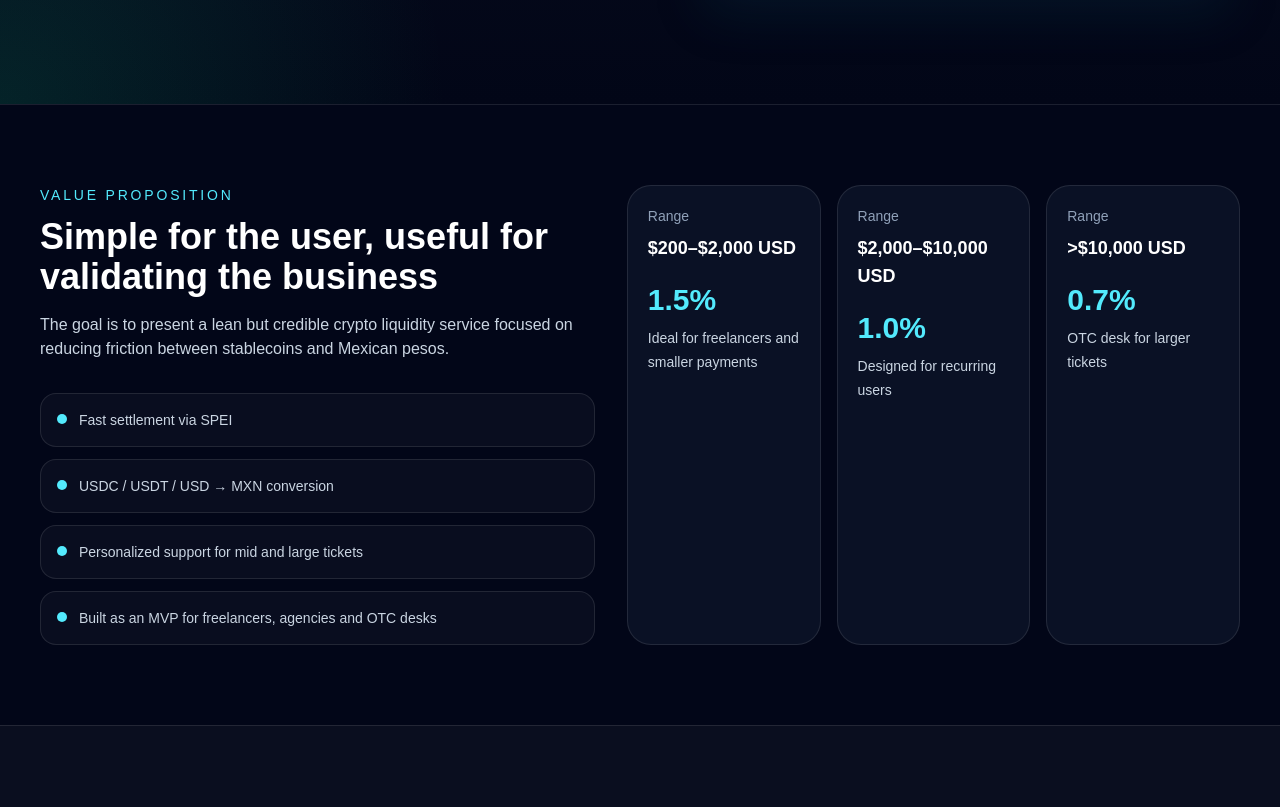
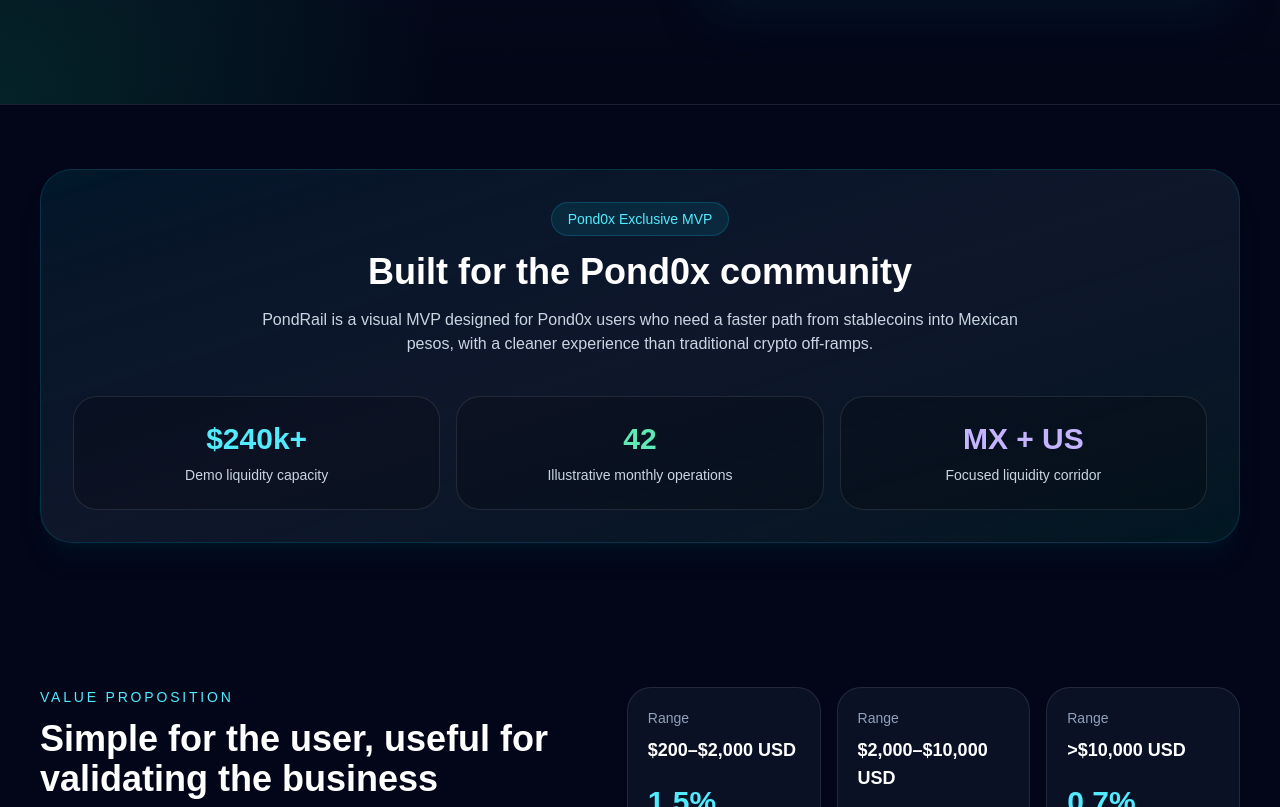
Before and after one commit to gdiazgranados/crypto-liquidity-mvp, a Next.js app: page / in a window 1280 px wide. Shown: the part 852-1659 px from the top of the page. Built offline with nearby package versions, Linux system fonts and the light colour scheme; no server answers.

Commit message:
added Pond0x exclusive section and stats

```diff
--- a/app/page.tsx
+++ b/app/page.tsx
@@ -45,12 +45,21 @@
       badge: "MVP · Liquidity Rail for Pond0x",
       heroTitle: "Convert USDC / USDT / USD into MXN in minutes",
       heroSubtitle:
-        "A visual MVP for a crypto liquidity desk built for the Pond0x community, designed to move stablecoins into Mexican pesos via SPEI.",
-      primaryCta: "Request Quote",
+        "A crypto liquidity MVP built for the Pond0x community, designed to move stablecoins into Mexican pesos via SPEI.",
+      primaryCta: "Get Pond0x Quote",
       secondaryCta: "View Calculator",
       stat1: "Settlement target",
       stat2: "Estimated fees",
       stat3: "Bank rail",
+
+      exclusiveBadge: "Pond0x Exclusive MVP",
+      exclusiveTitle: "Built for the Pond0x community",
+      exclusiveText:
+        "PondRail is a visual MVP designed for Pond0x users who need a faster path from stablecoins into Mexican pesos, with a cleaner experience than traditional crypto off-ramps.",
+      exclusiveStat1: "Demo liquidity capacity",
+      exclusiveStat2: "Illustrative monthly operations",
+      exclusiveStat3: "Focused liquidity corridor",
+
       calcTitle: "Conversion Calculator",
       calcStatusLoading: "Loading live FX",
       calcStatusReady: "Live exchange rate",
@@ -62,6 +71,7 @@
       telegramBtn: "Request Quote on Telegram",
       calcDisclaimer:
         "Final quote depends on volume, network used, timing and settlement conditions. This MVP shows an estimated visual simulation.",
+
       valueEyebrow: "Value Proposition",
       valueTitle: "Simple for the user, useful for validating the business",
       valueText:
@@ -72,6 +82,7 @@
         "Personalized support for mid and large tickets",
         "Built as an MVP for freelancers, agencies and OTC desks",
       ],
+
       tiers: [
         {
           title: "$200–$2,000 USD",
@@ -89,6 +100,7 @@
           note: "OTC desk for larger tickets",
         },
       ],
+
       howEyebrow: "How it works",
       howTitle: "Three steps from crypto to MXN",
       howText:
@@ -110,6 +122,7 @@
           text: "The beneficiary receives Mexican pesos quickly and clearly.",
         },
       ],
+
       useCasesEyebrow: "Use Cases",
       useCasesTitle: "Who would use PondRail",
       useCases: [
@@ -118,6 +131,7 @@
         "Traders and OTC desks looking for liquidity in Mexico",
         "Recurring operations where time and spread matter",
       ],
+
       mvpEyebrow: "MVP Goal",
       mvpTitle: "Validate demand with a credible Web3-looking product",
       mvpCards: [
@@ -126,6 +140,7 @@
         { value: "< 20 min", label: "Settlement target per operation" },
         { value: "Lean OTC", label: "Small, simple and profitable operation" },
       ],
+
       contactEyebrow: "Contact",
       contactTitle: "Request a quote to convert USDC into MXN",
       contactText:
@@ -135,16 +150,26 @@
       footer:
         "Concept demo for a crypto → MXN liquidity service. Not a public offer or final financial product.",
     },
+
     ES: {
       badge: "MVP · Rail de Liquidez para Pond0x",
       heroTitle: "Convierte USDC / USDT / USD a MXN en minutos",
       heroSubtitle:
-        "Un MVP visual de una mesa de liquidez crypto pensada para la comunidad Pond0x, diseñada para mover stablecoins a pesos mexicanos vía SPEI.",
-      primaryCta: "Solicitar Cotización",
+        "Un MVP de liquidez crypto para la comunidad Pond0x, diseñado para mover stablecoins a pesos mexicanos vía SPEI.",
+      primaryCta: "Solicitar Cotización Pond0x",
       secondaryCta: "Ver Calculadora",
       stat1: "Meta de liquidación",
       stat2: "Comisiones estimadas",
       stat3: "Rail bancario",
+
+      exclusiveBadge: "MVP Exclusivo Pond0x",
+      exclusiveTitle: "Construido para la comunidad Pond0x",
+      exclusiveText:
+        "PondRail es un MVP visual diseñado para usuarios de Pond0x que necesitan una vía más rápida para convertir stablecoins a pesos mexicanos, con una experiencia más limpia que los off-ramps tradicionales.",
+      exclusiveStat1: "Capacidad demo de liquidez",
+      exclusiveStat2: "Operaciones mensuales ilustrativas",
+      exclusiveStat3: "Corredor de liquidez enfocado",
+
       calcTitle: "Calculadora de Conversión",
       calcStatusLoading: "Cargando FX en vivo",
       calcStatusReady: "Tipo de cambio en vivo",
@@ -156,6 +181,7 @@
       telegramBtn: "Solicitar cotización en Telegram",
       calcDisclaimer:
         "La cotización final depende del volumen, la red usada, el momento y las condiciones de liquidación. Este MVP muestra una simulación visual estimada.",
+
       valueEyebrow: "Propuesta de Valor",
       valueTitle: "Simple para el usuario, útil para validar el negocio",
       valueText:
@@ -166,6 +192,7 @@
         "Atención personalizada para tickets medianos y grandes",
         "Diseñado como MVP para freelancers, agencias y mesas OTC",
       ],
+
       tiers: [
         {
           title: "$200–$2,000 USD",
@@ -183,6 +210,7 @@
           note: "Mesa OTC para tickets grandes",
         },
       ],
+
       howEyebrow: "Cómo funciona",
       howTitle: "Tres pasos de crypto a MXN",
       howText:
@@ -204,6 +232,7 @@
           text: "El beneficiario recibe pesos mexicanos de forma rápida y clara.",
         },
       ],
+
       useCasesEyebrow: "Casos de Uso",
       useCasesTitle: "Quién usaría PondRail",
       useCases: [
@@ -212,6 +241,7 @@
         "Traders y mesas OTC que buscan liquidez en México",
         "Operaciones recurrentes donde importan el tiempo y el spread",
       ],
+
       mvpEyebrow: "Objetivo del MVP",
       mvpTitle: "Validar demanda con una imagen creíble y Web3",
       mvpCards: [
@@ -220,6 +250,7 @@
         { value: "< 20 min", label: "Meta de liquidación por operación" },
         { value: "OTC Lean", label: "Operación pequeña, simple y rentable" },
       ],
+
       contactEyebrow: "Contacto",
       contactTitle: "Solicita una cotización para convertir USDC a MXN",
       contactText:
@@ -237,6 +268,7 @@
     <main className="min-h-screen bg-slate-950 text-white">
       <section className="relative overflow-hidden border-b border-white/10">
         <div className="absolute inset-0 bg-[radial-gradient(circle_at_top_right,rgba(34,211,238,0.18),transparent_25%),radial-gradient(circle_at_bottom_left,rgba(16,185,129,0.16),transparent_28%),linear-gradient(to_bottom,rgba(15,23,42,0.95),rgba(2,6,23,1))]" />
+
         <div className="relative mx-auto max-w-7xl px-6 py-6 lg:px-10">
           <header className="flex items-center justify-between gap-4">
             <div className="flex items-center gap-4">
@@ -249,6 +281,7 @@
                   className="rounded-full"
                 />
               </div>
+
               <div>
                 <div className="text-xl font-semibold tracking-wide">PondRail</div>
                 <div className="text-sm text-slate-400">Powered by community liquidity</div>
@@ -266,6 +299,7 @@
               >
                 EN
               </button>
+
               <button
                 onClick={() => setLang("ES")}
                 className={`rounded-full px-4 py-2 text-sm font-medium transition ${
@@ -316,10 +350,12 @@
                   <div className="text-2xl font-semibold text-cyan-300">10–20 min</div>
                   <div className="mt-2 text-sm text-slate-300">{t.stat1}</div>
                 </div>
+
                 <div className="rounded-3xl border border-white/10 bg-white/5 p-5 backdrop-blur-sm">
                   <div className="text-2xl font-semibold text-emerald-300">0.7%–1.5%</div>
                   <div className="mt-2 text-sm text-slate-300">{t.stat2}</div>
                 </div>
+
                 <div className="rounded-3xl border border-white/10 bg-white/5 p-5 backdrop-blur-sm">
                   <div className="text-2xl font-semibold text-violet-300">SPEI</div>
                   <div className="mt-2 text-sm text-slate-300">{t.stat3}</div>
@@ -336,6 +372,7 @@
                   <p className="text-sm text-slate-400">PondRail</p>
                   <h2 className="text-2xl font-semibold">{t.calcTitle}</h2>
                 </div>
+
                 <div className="rounded-full bg-emerald-400/15 px-3 py-1 text-xs font-medium text-emerald-300">
                   {loading ? t.calcStatusLoading : t.calcStatusReady}
                 </div>
@@ -389,6 +426,35 @@
               </div>
 
               <p className="mt-4 text-xs leading-6 text-slate-400">{t.calcDisclaimer}</p>
+            </div>
+          </div>
+        </div>
+      </section>
+
+      <section className="mx-auto max-w-7xl px-6 py-16 lg:px-10">
+        <div className="rounded-[32px] border border-cyan-400/15 bg-gradient-to-br from-cyan-500/10 via-slate-900 to-emerald-500/10 p-8 text-center shadow-xl shadow-cyan-950/20">
+          <div className="mb-4 inline-flex rounded-full border border-cyan-400/20 bg-cyan-400/10 px-4 py-1.5 text-sm font-medium text-cyan-300">
+            {t.exclusiveBadge}
+          </div>
+
+          <h2 className="text-3xl font-semibold sm:text-4xl">{t.exclusiveTitle}</h2>
+
+          <p className="mx-auto mt-4 max-w-3xl text-slate-300">{t.exclusiveText}</p>
+
+          <div className="mt-10 grid gap-4 sm:grid-cols-3">
+            <div className="rounded-3xl border border-white/10 bg-black/20 p-6">
+              <div className="text-3xl font-semibold text-cyan-300">$240k+</div>
+              <div className="mt-2 text-sm text-slate-300">{t.exclusiveStat1}</div>
+            </div>
+
+            <div className="rounded-3xl border border-white/10 bg-black/20 p-6">
+              <div className="text-3xl font-semibold text-emerald-300">42</div>
+              <div className="mt-2 text-sm text-slate-300">{t.exclusiveStat2}</div>
+            </div>
+
+            <div className="rounded-3xl border border-white/10 bg-black/20 p-6">
+              <div className="text-3xl font-semibold text-violet-300">MX + US</div>
+              <div className="mt-2 text-sm text-slate-300">{t.exclusiveStat3}</div>
             </div>
           </div>
         </div>
@@ -517,6 +583,7 @@
             >
               {t.telegram}
             </a>
+
             <a
               href={`mailto:${t.email}`}
               className="rounded-2xl border border-white/15 px-6 py-3 text-sm font-semibold text-white transition hover:bg-white/5"
```
